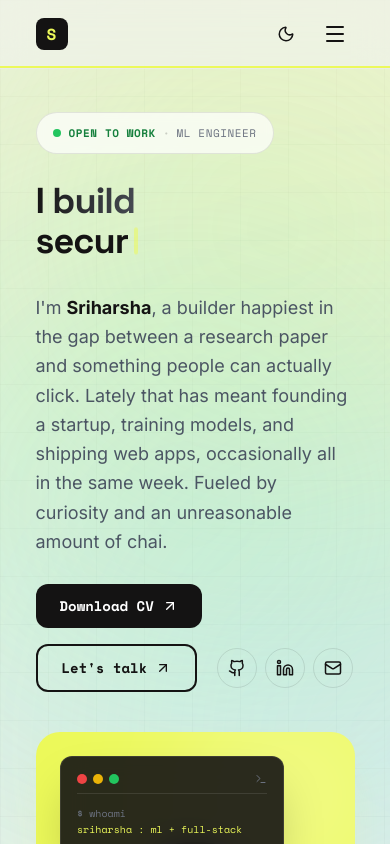
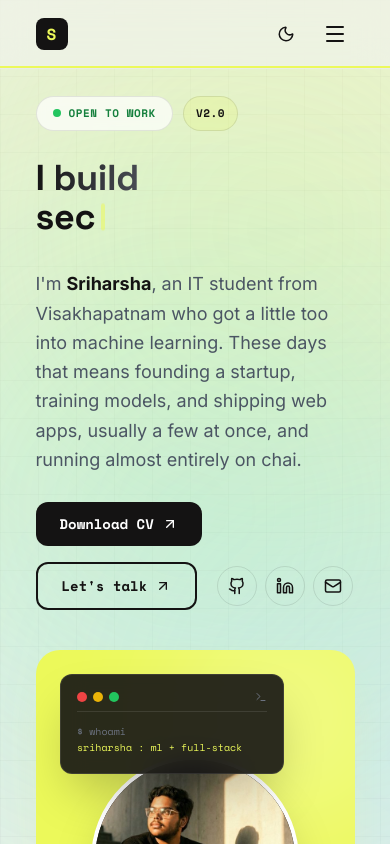
Before and after one commit to Sriharsha-Meduri/Portfolio_v4, a React (Vite) app: page / in a window 390 px wide. Shown: the top 844 px of the page. Built offline with nearby package versions, Linux system fonts and the light colour scheme.

Commit message:
Hero polish: genuine intro, plural typewriter phrase, drop ML-engineer label, add v2.0 chip, mobile media queries

```diff
--- a/components/Hero.tsx
+++ b/components/Hero.tsx
@@ -6,7 +6,7 @@ import { Magnetic, Counter } from './effects';
 import heroImg from './Hero.jpg';
 import resume from './Resume14.pdf';
 
-const PHRASES = ['deepfake radar.', 'vision models.', 'secure systems.', 'real products.'];
+const PHRASES = ['deepfake radars.', 'vision models.', 'secure systems.', 'real products.'];
 
 const Hero: React.FC = () => {
   // typewriter
@@ -39,20 +39,21 @@ const Hero: React.FC = () => {
   };
 
   return (
-    <section id="about" className="w-full max-w-[90%] lg:max-w-[80%] mx-auto px-4 lg:px-0 pt-28 pb-12 md:pt-36 md:pb-20 scroll-mt-10">
+    <section id="about" className="w-full max-w-[90%] lg:max-w-[80%] mx-auto px-4 lg:px-0 pt-24 pb-8 md:pt-36 md:pb-20 scroll-mt-10">
       <div className="grid grid-cols-1 lg:grid-cols-2 gap-10 lg:gap-8 items-center">
 
         {/* Left */}
         <div className="space-y-7">
           <motion.div initial={{ opacity: 0, y: 16 }} animate={{ opacity: 1, y: 0 }} transition={{ duration: 0.5 }}
-            className="inline-flex items-center gap-2 px-4 py-2 rounded-full border border-zen-black/10 dark:border-white/10 bg-white/70 dark:bg-white/5 backdrop-blur-sm">
-            <span className="relative flex h-2 w-2">
-              <span className="animate-ping absolute inline-flex h-full w-full rounded-full bg-green-500 opacity-75"></span>
-              <span className="relative inline-flex rounded-full h-2 w-2 bg-green-500"></span>
+            className="flex flex-wrap items-center gap-2.5">
+            <span className="inline-flex items-center gap-2 px-4 py-2 rounded-full border border-zen-black/10 dark:border-white/10 bg-white/70 dark:bg-white/5 backdrop-blur-sm">
+              <span className="relative flex h-2 w-2">
+                <span className="animate-ping absolute inline-flex h-full w-full rounded-full bg-green-500 opacity-75"></span>
+                <span className="relative inline-flex rounded-full h-2 w-2 bg-green-500"></span>
+              </span>
+              <span className="font-mono text-[11px] font-bold uppercase tracking-wider text-green-700 dark:text-zen-lime">Open to work</span>
             </span>
-            <span className="font-mono text-[11px] font-bold uppercase tracking-wider text-green-700 dark:text-zen-lime">Open to work</span>
-            <span className="text-zen-black/20 dark:text-white/20">·</span>
-            <span className="font-mono text-[11px] uppercase tracking-wider text-gray-500 dark:text-gray-400">ML Engineer</span>
+            <span className="font-mono text-[11px] font-bold uppercase tracking-wider px-3 py-2 rounded-full border border-zen-black/10 dark:border-white/10 bg-zen-lime/20 text-zen-black dark:text-zen-lime">v2.0</span>
           </motion.div>
 
           <motion.h1 initial={{ opacity: 0, y: 20 }} animate={{ opacity: 1, y: 0 }} transition={{ duration: 0.6, delay: 0.05 }}
@@ -66,8 +67,8 @@ const Hero: React.FC = () => {
 
           <motion.p initial={{ opacity: 0 }} animate={{ opacity: 1 }} transition={{ duration: 0.6, delay: 0.3 }}
             className="text-lg text-gray-600 dark:text-gray-300 max-w-lg leading-relaxed">
-            I'm <strong className="text-zen-black dark:text-white">Sriharsha</strong>, a builder happiest in the gap between a research paper and something people can actually click.
-            Lately that has meant founding a startup, training models, and shipping web apps, occasionally all in the same week. Fueled by curiosity and an unreasonable amount of chai.
+            I'm <strong className="text-zen-black dark:text-white">Sriharsha</strong>, an IT student from Visakhapatnam who got a little too into machine learning.
+            These days that means founding a startup, training models, and shipping web apps, usually a few at once, and running almost entirely on chai.
           </motion.p>
 
           <motion.div initial={{ opacity: 0, y: 12 }} animate={{ opacity: 1, y: 0 }} transition={{ duration: 0.6, delay: 0.4 }}
--- a/index.html
+++ b/index.html
@@ -75,6 +75,18 @@
                           linear-gradient(90deg, rgba(255,255,255,.035) 1px, transparent 1px);
       }
       .mask-fade-x { -webkit-mask-image: linear-gradient(90deg, transparent, #000 12%, #000 88%, transparent); mask-image: linear-gradient(90deg, transparent, #000 12%, #000 88%, transparent); }
+
+      /* ---------- Mobile refinements (max-width only; desktop untouched) ---------- */
+      @media (max-width: 640px) {
+        /* Tighter vertical rhythm for content sections (hero keeps its nav clearance) */
+        section:not(#about) { padding-top: 2.75rem !important; padding-bottom: 2.75rem !important; }
+        /* Softer, cheaper aurora blur on phones (perf + less banding) */
+        .grid-bg { background-size: 38px 38px; }
+      }
+      @media (max-width: 400px) {
+        /* Give the largest display type a touch more room on very small phones */
+        h1.font-display, h2.font-display { letter-spacing: -0.01em; }
+      }
     </style>
   <script type="importmap">
 {
```
